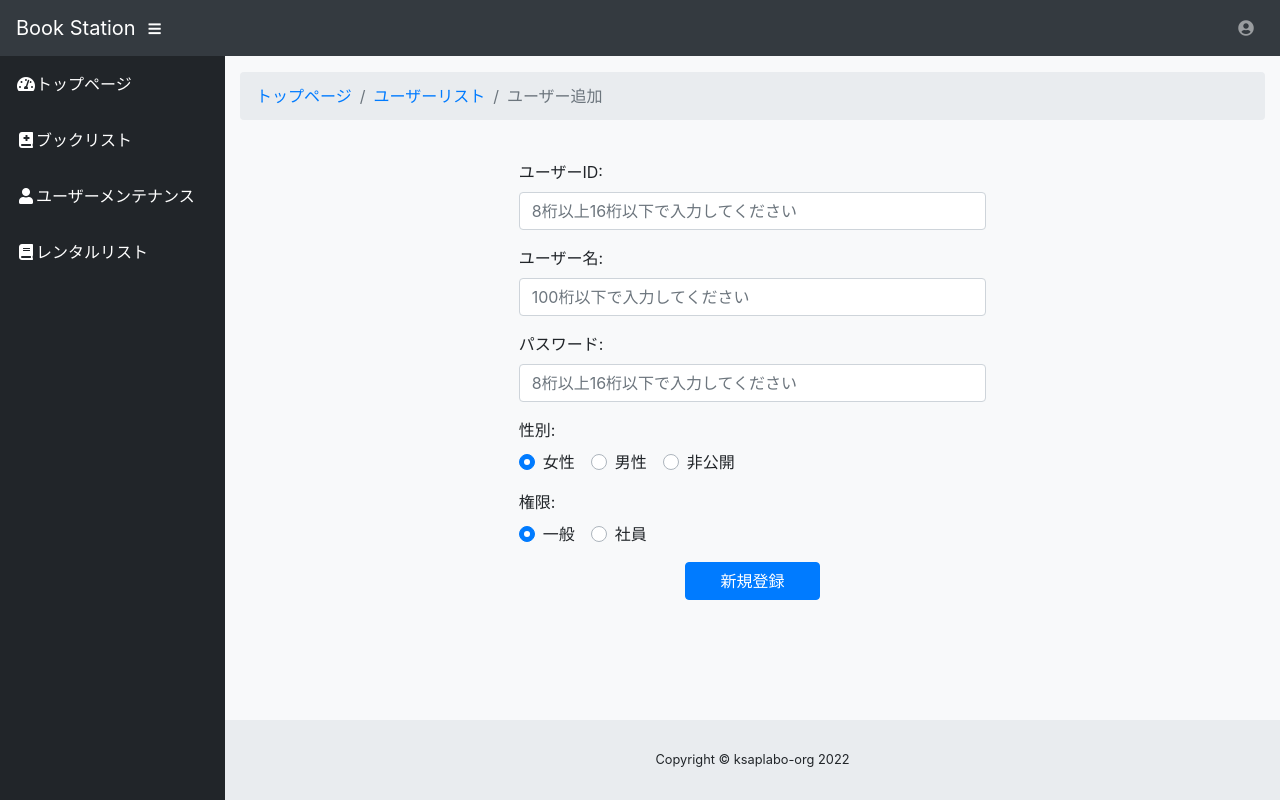
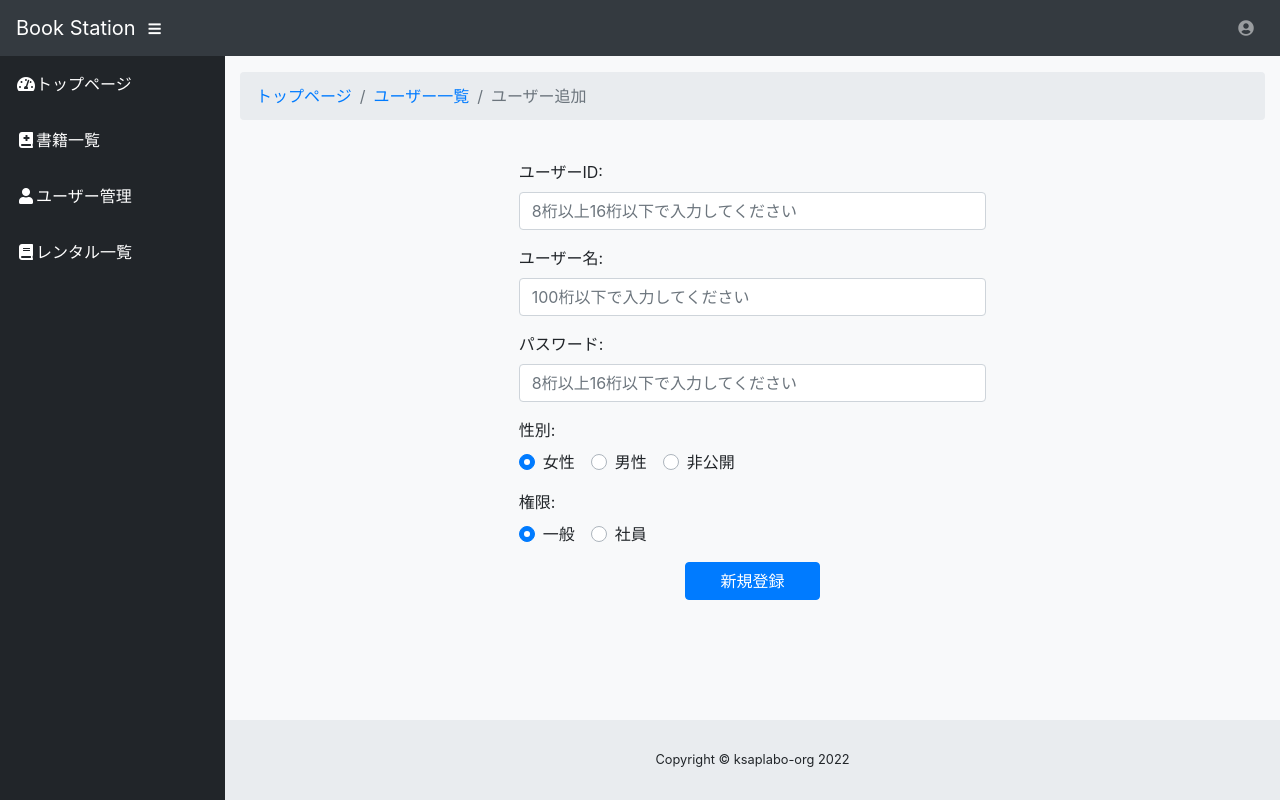
Before and after one commit to ksaplabo-org/books, a Vue app in the folder front/: page /pages/addUser.html in a window 1280 px wide. Built offline with nearby package versions, Linux system fonts and the light colour scheme; sample sign-in values are in the browser's storage.

Commit message:
各画面のUI修正 11/5

```diff
--- a/front/src/components/Menu.vue
+++ b/front/src/components/Menu.vue
@@ -30,13 +30,13 @@ export default {
          */
         return {
             menuList: [
-                { title: 'ブックリスト', name: 'listbook', icon: 'fas fa-fw fa-book-medical', onlyAdmin: false },
-                { title: 'ブックメンテナンス', name: 'maintebook', icon: 'fas fa-fw fa-book-medical', onlyAdmin: true },
-                { title: 'ユーザーリスト', name: 'listUser', icon: 'fas fa-fw fa-user', onlyAdmin: true },
+                { title: '書籍一覧', name: 'listbook', icon: 'fas fa-fw fa-book-medical', onlyAdmin: false },
+                { title: '書籍管理', name: 'maintebook', icon: 'fas fa-fw fa-book-medical', onlyAdmin: true },
+                { title: 'ユーザー一覧', name: 'listUser', icon: 'fas fa-fw fa-user', onlyAdmin: true },
                 { title: 'ユーザー追加', name: 'addUser', icon: 'fas fa-fw fa-user', onlyAdmin: true },
-                { title: 'ユーザーメンテナンス', name: 'editUser', icon: 'fas fa-fw fa-user', onlyAdmin: false },
+                { title: 'ユーザー管理', name: 'editUser', icon: 'fas fa-fw fa-user', onlyAdmin: false },
                 { title: 'レンタル', name: 'rentalbook', icon: 'fas fa-fw fa-book', onlyAdmin: true },
-                { title: 'レンタルリスト', name: 'lendingBook', icon: 'fas fa-fw fa-book', onlyAdmin: false }
+                { title: 'レンタル一覧', name: 'lendingBook', icon: 'fas fa-fw fa-book', onlyAdmin: false }
             ].filter(e => !UserUtil.isAdmin() ? !e.onlyAdmin : true)
         }
     },
--- a/front/src/views/AddUser.vue
+++ b/front/src/views/AddUser.vue
@@ -14,7 +14,7 @@
                             <router-link tag="a" :to="{ name: 'top'}">トップページ</router-link>
                         </li>
                         <li class="breadcrumb-item">
-                            <router-link tag="a" :to="{ name: 'listUser'}">ユーザーリスト</router-link>
+                            <router-link tag="a" :to="{ name: 'listUser'}">ユーザー一覧</router-link>
                         </li>
                         <li class="breadcrumb-item active">ユーザー追加</li>
                     </ol>
--- a/front/src/views/EditUser.vue
+++ b/front/src/views/EditUser.vue
@@ -14,9 +14,9 @@
                             <router-link tag="a" :to="{ name: 'top'}">トップページ</router-link>
                         </li>
                         <li class="breadcrumb-item" id="breadcrumb-u-list">
-                            <router-link tag="a" :to="{ name: 'listUser'}">ユーザーリスト</router-link>
+                            <router-link tag="a" :to="{ name: 'listUser'}">ユーザー一覧</router-link>
                         </li>
-                        <li class="breadcrumb-item active">ユーザーメンテナンス</li>
+                        <li class="breadcrumb-item active">ユーザー管理</li>
                     </ol>
 
                     <p class="text-primary" v-show="msg">{{ msg }}</p>
--- a/front/src/views/LendingBook.vue
+++ b/front/src/views/LendingBook.vue
@@ -13,13 +13,11 @@
                         <li class="breadcrumb-item">
                             <router-link tag="a" :to="{ name: 'menu'}">トップページ</router-link>
                         </li>
-                        <li class="breadcrumb-item active">レンタルリスト</li>
+                        <li class="breadcrumb-item active">レンタル一覧</li>
                     </ol>
 
                     <p class="text-primary" v-show="msg">{{ msg }}</p>
                     <p class="text-danger" v-show="errMsg">{{ errMsg }}</p>
-
-                    <br>
 
                     <form @submit.stop.prevent="searchLendingBooks">
                         <!-- Search Area -->
@@ -27,13 +25,11 @@
                             <table class="table table-sm table-height-sm">
                                 <tbody>
                                     <tr>
-                                        <td>
-                                            <div class="col-sm">
-                                                ユーザーID:
-                                                <input class="m-2" v-model="searchWord" required />
-                                                <input class="btn-primary" type="submit" value="検索" />
-                                            </div>
-                                        </td>
+                                        <div class="col-sm">
+                                            ユーザーID:
+                                            <input class="m-2" v-model="searchWord" required />
+                                            <input class="btn-primary" type="submit" value="検索" />
+                                        </div>
                                     </tr>
                                 </tbody>
                             </table>
--- a/front/src/views/ListBook.vue
+++ b/front/src/views/ListBook.vue
@@ -14,23 +14,30 @@
                         <li class="breadcrumb-item">
                             <router-link tag="a" :to="{ name: 'top'}">トップページ</router-link>
                         </li>
-                        <li class="breadcrumb-item active">ブックリスト</li>
+                        <li class="breadcrumb-item active">書籍一覧</li>
                     </ol>
 
-                    <!-- Search Area -->
-                    <div class="row bookSearchArea">
-                        <table class="table table-sm table-height-sm table-condensed" style="font-size:10pt">
-                            <tbody>
-                                <tr>
-                                    <div class="col-lg-6 m-2"><div class="px-2">検索条件</div>
-                                    <div class="form-group">
-                                        <input type="text" id="searchword" class="form-control"
-                                            placeholder="本の名前を入力してください。" required="required" v-model="searchword" autocomplete="off"></div>
-                                    </div>
-                                </tr>
-                            </tbody>
-                        </table>
+                    <!-- 書籍名による検索 -->
+                    <div class="continer" style="font-size: 10pt">
+                        <div class="form-group m-2">
+                            <div class="px-2">書籍名を検索</div>
+                            <div class="row">
+                            <div class="col-lg-6">
+                            <input
+                                type="text"
+                                id="searchWord"
+                                class="form-control"
+                                v-model="searchWord"
+                                placeholder="入力してください"
+                                required
+                                />
+                            </div>
+                            <button class="btn-primary btn-sm" v-on:click="searchBooks()">検索</button>
+                            </div>
+                        </div>
                     </div>
+
+                    <hr>
 
                     <p class="text-primary" v-show="msg">{{ msg }}</p>
                     <p class="text-danger" v-show="errMsg">{{ errMsg }}</p>
@@ -80,10 +87,11 @@
                         <div class="modal-body">
                             <img v-bind:src="clickedRow.img_url" id="imagepreview" class="img-responsive" >
                             <div class="mt-4 mb-2">概要</div>
-                            <div class="multiline-text" v-show="clickedRow">{{clickedRow.description}}</div>
+                            <div class="multiline-text" v-if="clickedRow.description!=='null'" v-show="clickedRow">{{clickedRow.description}}</div>
+                            <div class="multiline-text" v-else>情報がありません。</div>
                         </div>
                         <div class="modal-footer">
-                            <button type="button" class="btn btn-default" data-dismiss="modal" v-on:click="clickedRow.img_url = ''; clickedRow.description = '';">Close</button>
+                            <button type="button" class="btn btn-default" data-dismiss="modal" v-on:click="clickedRow.img_url = ''; clickedRow.description = '';">閉じる</button>
                         </div>
                     </div>
                 </div>
@@ -175,13 +183,15 @@ export default {
             const self = this;
             this.isLoading = true;
 
-            AjaxUtil.getAllSapBooks()
+            AjaxUtil.getAllSearchBooks(this.searchWord)
                 .then((response) => {
                     this.items = JSON.parse(response.data.Items);
+
                 }).catch((error) => {
                     this.msg = '';
-                    this.errMsg = '検索に失敗しました';
+                    this.errMsg = '書籍検索に失敗しました 管理者にお問い合わせください';
                     console.log(error);
+
                 }).then(() => {
                     this.isLoading = false;
                 });
--- a/front/src/views/ListUser.vue
+++ b/front/src/views/ListUser.vue
@@ -13,7 +13,7 @@
                         <li class="breadcrumb-item">
                             <router-link tag="a" :to="{ name: 'top'}">トップページ</router-link>
                         </li>
-                        <li class="breadcrumb-item active">ユーザーリスト</li>
+                        <li class="breadcrumb-item active">ユーザー一覧</li>
                     </ol>
 
                     <p class="text-primary" v-show="msg">{{ msg }}</p>
@@ -25,7 +25,7 @@
                             <div class="px-2">ユーザーIDを検索</div>
                             <div class="row">
                                 <div class="col-lg-6">
-                                    <input type="text" id="searchWord" class="form-control" v-model="searchWord" placeholder="ユーザーIDを入力してください" required>
+                                    <input type="text" id="searchWord" class="form-control" v-model="searchWord" placeholder="入力してください" required>
                                 </div>
                                 <button class="btn-primary btn-sm" v-on:click="searchUser()" >検索</button>
                             </div>
--- a/front/vue.config.js
+++ b/front/vue.config.js
@@ -40,19 +40,19 @@ module.exports = {
           entry: 'src/main.js',
           template: 'public/pages/index.html',
           filename: 'pages/maintebook.html',
-          title: 'ブックメンテナンス',
+          title: '書籍管理',
         },
         listbook: {
           entry: 'src/main.js',
           template: 'public/pages/index.html',
           filename: 'pages/listBook.html',
-          title: 'ブックリスト',
+          title: '書籍一覧',
         },
         listUser: {
           entry: 'src/main.js',
           template: 'public/pages/index.html',
           filename: 'pages/listUser.html',
-          title: 'ユーザーリスト',
+          title: 'ユーザー一覧',
         },
         leadingBook: {
           entry: 'src/main.js',
@@ -70,7 +70,7 @@ module.exports = {
           entry: 'src/main.js',
           template: 'public/pages/index.html',
           filename: 'pages/editUser.html',
-          title: 'ユーザーメンテナンス',
+          title: 'ユーザー管理',
         },
         sorry: {
           entry: 'src/main.js',
```
Also changed, not shown: front/src/views/MainteBook.vue (+4 -5 lines), front/src/views/RentalBook.vue (+4 -4 lines), front/src/views/SignIn.vue (+4 -4 lines).
